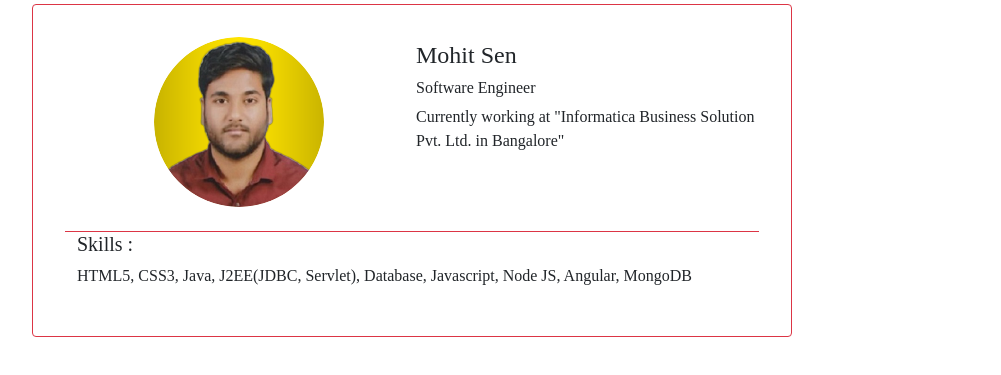
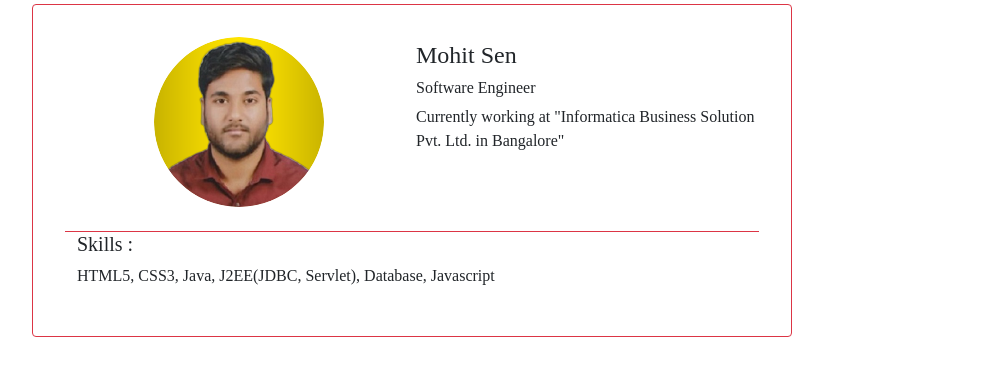
Before and after one commit to mohitsen0122/online-portfolio, a plain HTML site: page index.html in a window 1280 px wide. Shown: the part 217-592 px from the top of the page, without its empty margins (228-1229 px from the left). Drawn offline with nearby package versions, Linux system fonts and the light colour scheme.

Commit message:
Update index.html

```diff
--- a/index.html
+++ b/index.html
@@ -46,7 +46,7 @@
                     <div class="row m-4 border-top border-danger">
                         <div class="col-md-12">
                             <h5 class="tx-dec">Skills :</h5>
-                            <p class="tx-dec">HTML5, CSS3, Java, J2EE(JDBC, Servlet), Database, Javascript, Node JS, Angular, MongoDB</p>
+                            <p class="tx-dec">HTML5, CSS3, Java, J2EE(JDBC, Servlet), Database, Javascript</p>
                         </div>
                     </div>
                 </div>
```
